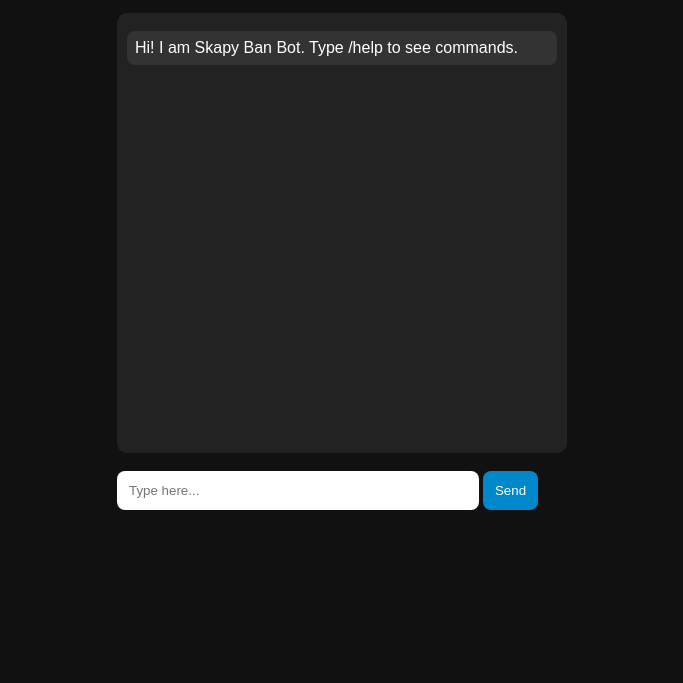
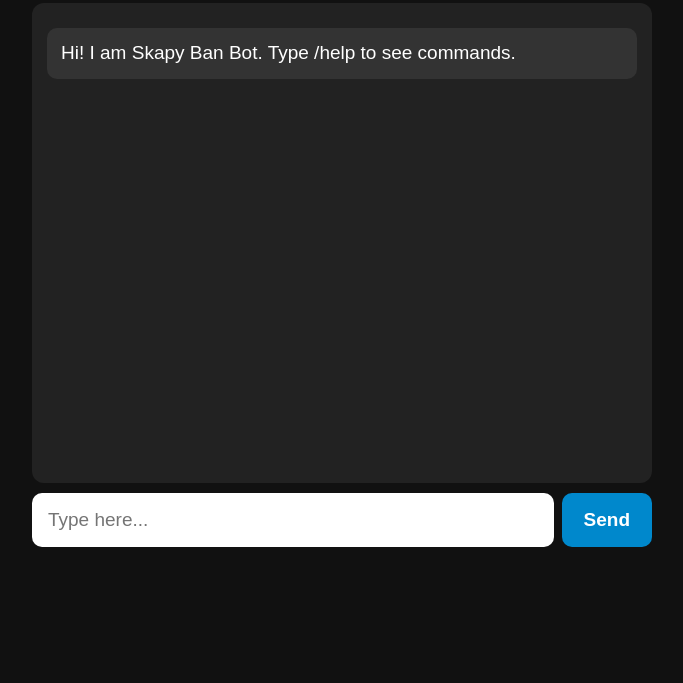
Before and after one commit to skapy254/skapy-ban-bot, a plain HTML site: page index.html in a window 1280 px wide. Shown: the part 117-800 px from the top of the page, without its empty margins (298-981 px from the left). Drawn offline with Linux system fonts and the light colour scheme.

Commit message:
Update index.html

```diff
--- a/index.html
+++ b/index.html
@@ -1,27 +1,34 @@
 <!DOCTYPE html>
 <html>
 <head>
+<meta name="viewport" content="width=device-width, initial-scale=1.0, maximum-scale=1.0">
 <title>Skapy Ban Bot</title>
 <style>
-body{font-family:Arial;background:#111;color:white;display:flex;justify-content:center}
-.box{width:95%;max-width:450px;margin-top:20px}
-#chat{height:420px;overflow-y:auto;background:#222;padding:10px;border-radius:10px}
-.msg{margin:8px 0;padding:8px;border-radius:8px}
+*{box-sizing:border-box}
+body{font-family:Arial;background:#111;color:white;margin:0;padding:0;display:flex;justify-content:center}
+.box{width:100%;max-width:650px;padding:15px;margin-top:5px}
+h2{font-size:28px;margin:10px 0}
+p{font-size:18px}
+#chat{height:60vh;min-height:450px;overflow-y:auto;background:#222;padding:15px;border-radius:12px;font-size:19px}
+.msg{margin:10px 0;padding:12px 14px;border-radius:10px;font-size:19px;line-height:1.4}
 .user{background:#0088cc;text-align:right}
 .bot{background:#333}
 .system{background:#ff3b30;text-align:center;font-weight:bold}
 .warn{background:#ffcc00;color:black;text-align:center}
-input{width:75%;padding:12px;border-radius:8px;border:none}
-button{padding:12px;background:#0088cc;color:white;border:none;border-radius:8px}
+.row{display:flex;gap:8px;margin-top:10px}
+input{flex:1;padding:16px;border-radius:10px;border:none;font-size:19px}
+button{padding:16px 22px;background:#0088cc;color:white;border:none;border-radius:10px;font-size:19px;font-weight:bold}
 </style>
 </head>
 <body>
 <div class="box">
 <h2>🤖 Skapy Ban Bot</h2>
 <p>Chat with me. Be respectful or get banned. Type /help</p>
-<div id="chat"><div class="msg bot">Hi! I am Skapy Ban Bot. Type /help to see commands.</div></div><br>
+<div id="chat"><div class="msg bot">Hi! I am Skapy Ban Bot. Type /help to see commands.</div></div>
+<div class="row">
 <input id="input" placeholder="Type here...">
 <button onclick="send()">Send</button>
+</div>
 </div>
 <script>
 let isAdmin=false;let isBanned=false;let warnings=0;
```
